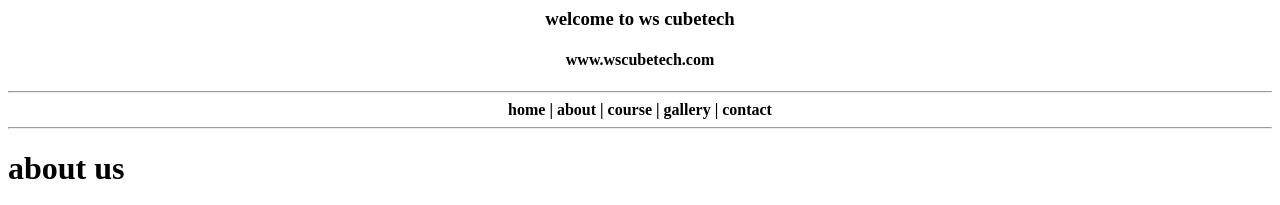
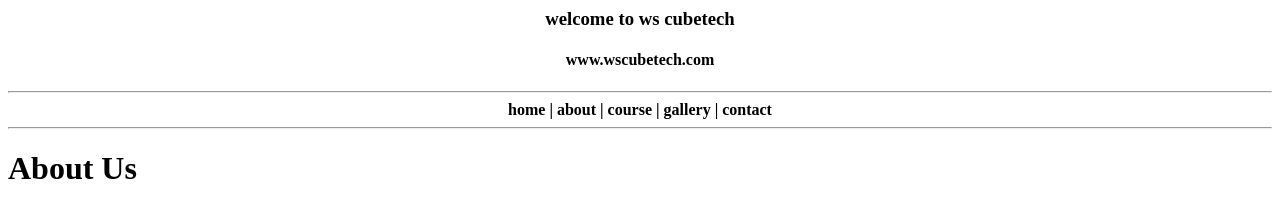
Before and after one commit to naveenjpr/class-1, a plain HTML site: page index.html in a window 1280 px wide. Shown: the top 205 px of the page. Drawn offline with Linux system fonts and the light colour scheme.

Commit message:
spelling fix

```diff
--- a/index.html
+++ b/index.html
@@ -17,7 +17,7 @@
     </center>
     <hr/>
 
-    <h1>about us</h1>
+    <h1>About Us</h1>
     <p>Lorem ipsum dolor sit amet consectetur adipisicing elit. Enim nemo delectus consequatur quam sed temporibus eius error in suscipit porro soluta, quidem fugiat eos expedita iusto! Suscipit fugit aliquam impedit.</p>
     <p>Lorem ipsum dolor sit amet consectetur adipisicing elit. Enim nemo delectus consequatur quam sed temporibus eius error in suscipit porro soluta, quidem fugiat eos expedita iusto! Suscipit fugit aliquam impedit.</p>
     <p>Lorem ipsum dolor sit amet consectetur adipisicing elit. Enim nemo delectus consequatur quam sed temporibus eius error in suscipit porro soluta, quidem fugiat eos expedita iusto! Suscipit fugit aliquam impedit.</p>
```
